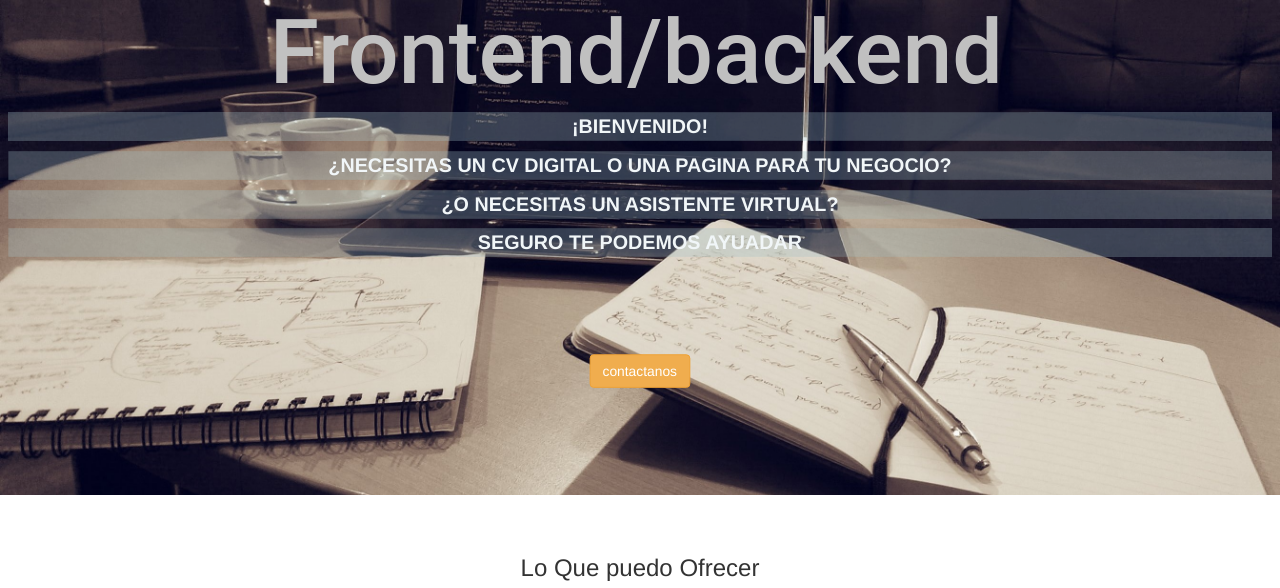
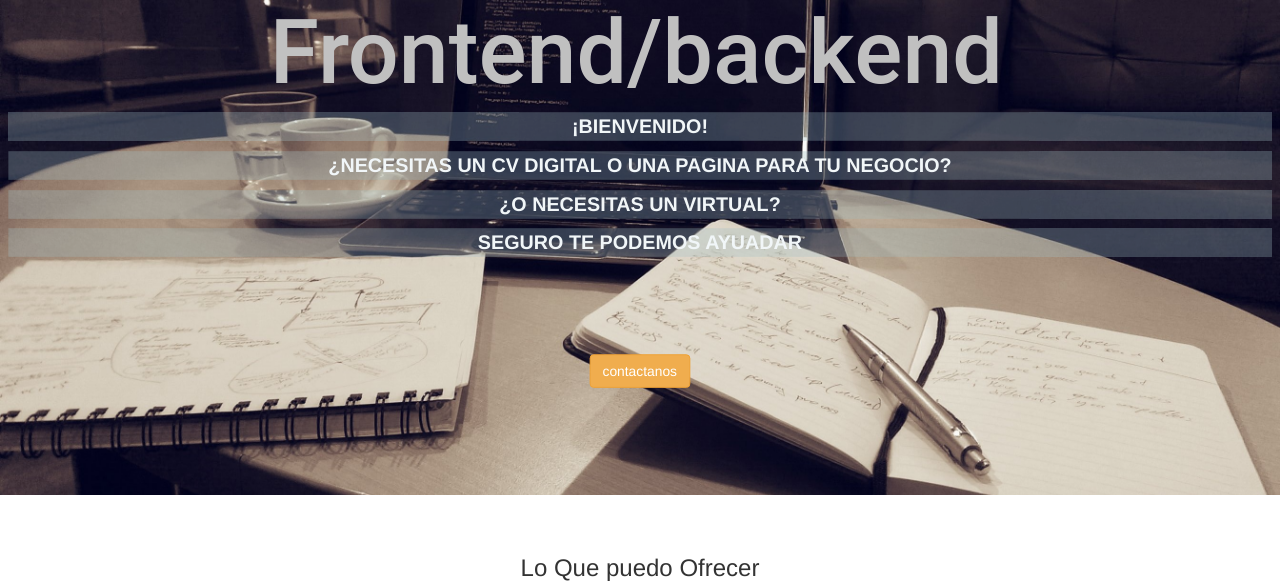
Before and after one commit to jlarios12/jlarios, a plain HTML site: page index.html in a window 1280 px wide. Shown: the part 199-787 px from the top of the page. Drawn offline with nearby package versions, Linux system fonts and the light colour scheme.

Commit message:
Update index.html

```diff
--- a/index.html
+++ b/index.html
@@ -41,7 +41,7 @@
          <div class='animated bounceIn'> <p class="des  animated bounceIn slowest">¡BIENVENIDO!</p>   </div>
 
          <P class="des animated bounceIn slowest">¿NECESITAS UN CV DIGITAL O UNA  PAGINA PARA TU NEGOCIO?</P>
-         <p class="des animated bounceIn slowest">¿O NECESITAS UN ASISTENTE VIRTUAL? </p>
+         <p class="des animated bounceIn slowest">¿O NECESITAS UN VIRTUAL? </p>
          <P class="des animated bounceIn slowest">SEGURO TE PODEMOS AYUADAR</P>
       </div>
       <div class="btn animated bounceIn slowest">
```
